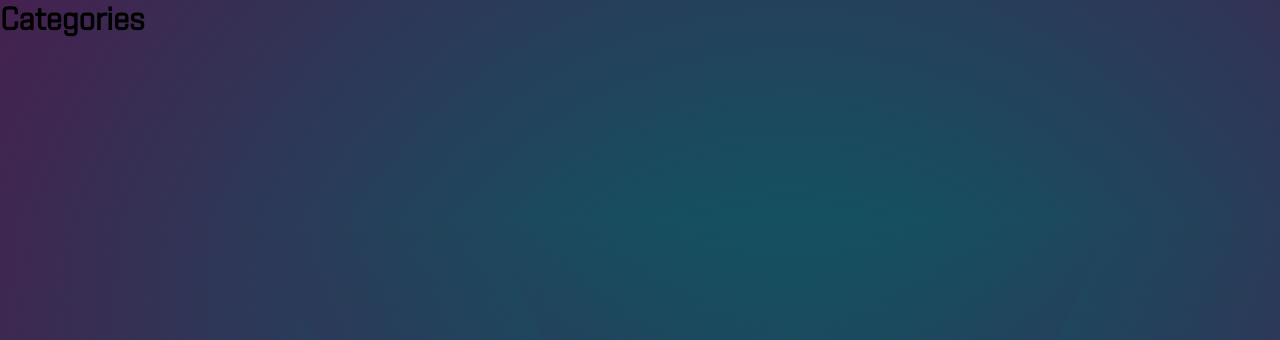
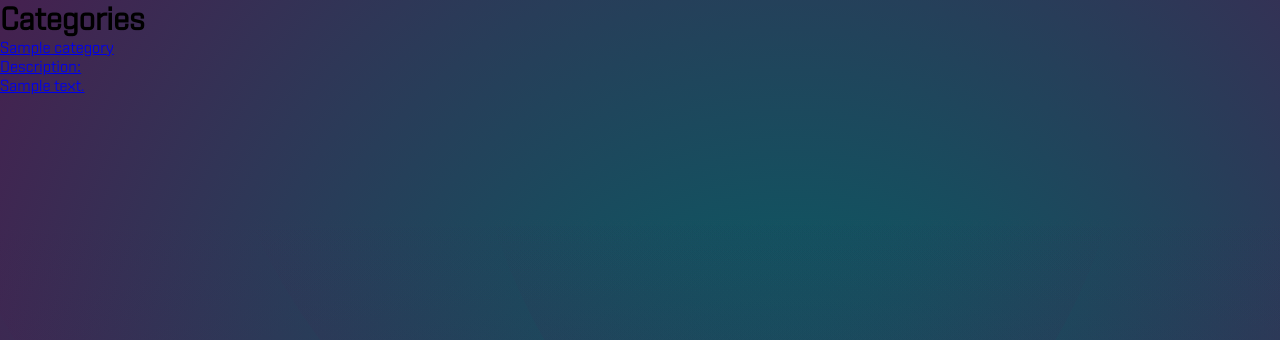
Before and after one commit to Addair89/XENA, a Django app: page /categories/ in a window 1280 px wide. Shown: the part 80-420 px from the top of the page. Run offline with Django 5.2, Linux system fonts and the light colour scheme; tables that the repository leaves empty hold one stand-in row (values such as "Sample post").

Commit message:
Categories Page

```diff
--- a/main_app/templates/categories/index.html
+++ b/main_app/templates/categories/index.html
@@ -2,4 +2,15 @@
 
 <h1>Categories</h1>
 
+{% for category in categories %}
+<a href="{% url 'category_detail' category.id %}">
+    <div class="card">
+      <div class="card-content">
+        <span class="card-title">{{ category.name }}</span>
+        <p>Description: {{ category.description|linebreaks }}</p>
+      </div>
+    </div>
+  </a>
+  {% endfor %}
+
 {% endblock %}
```
